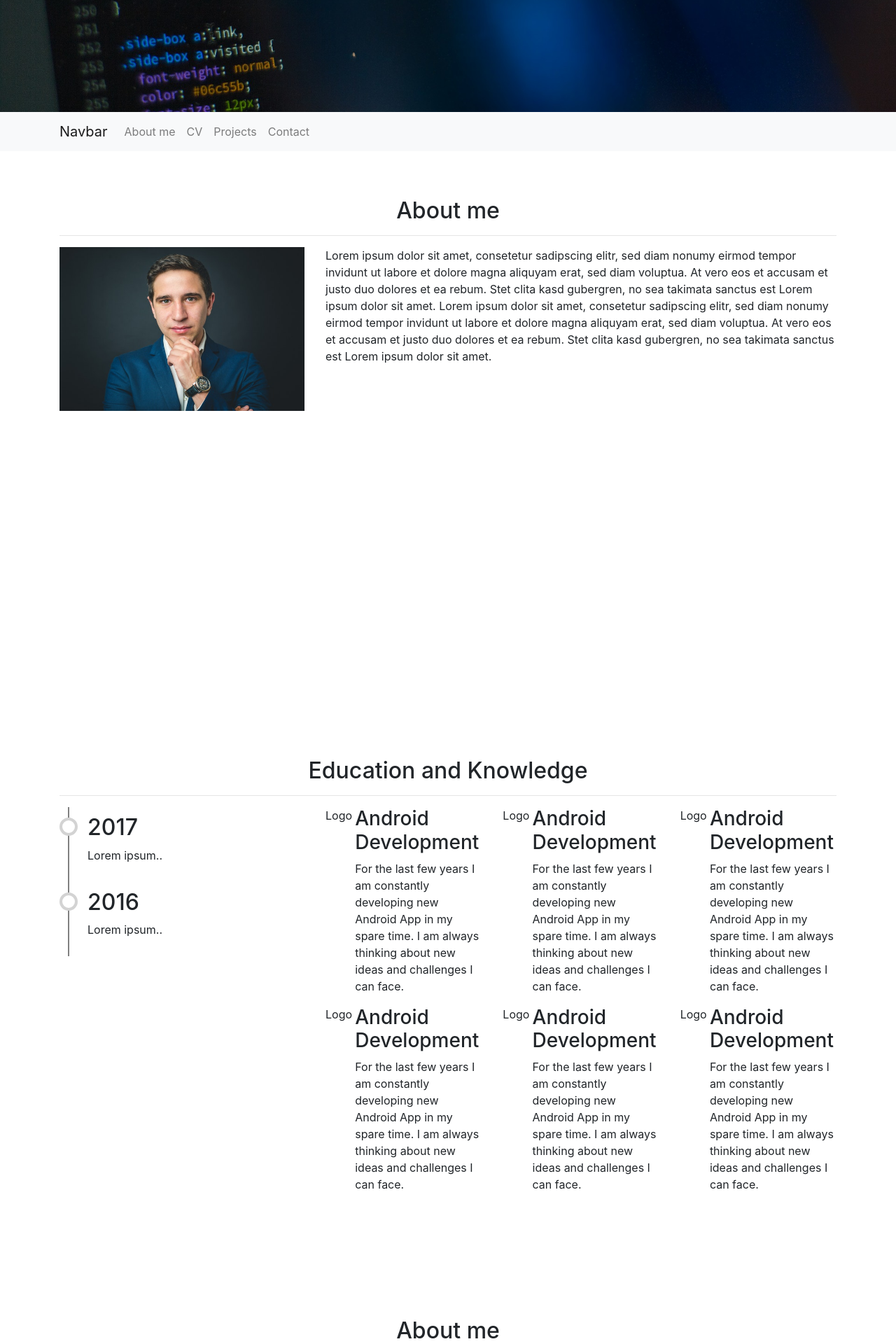
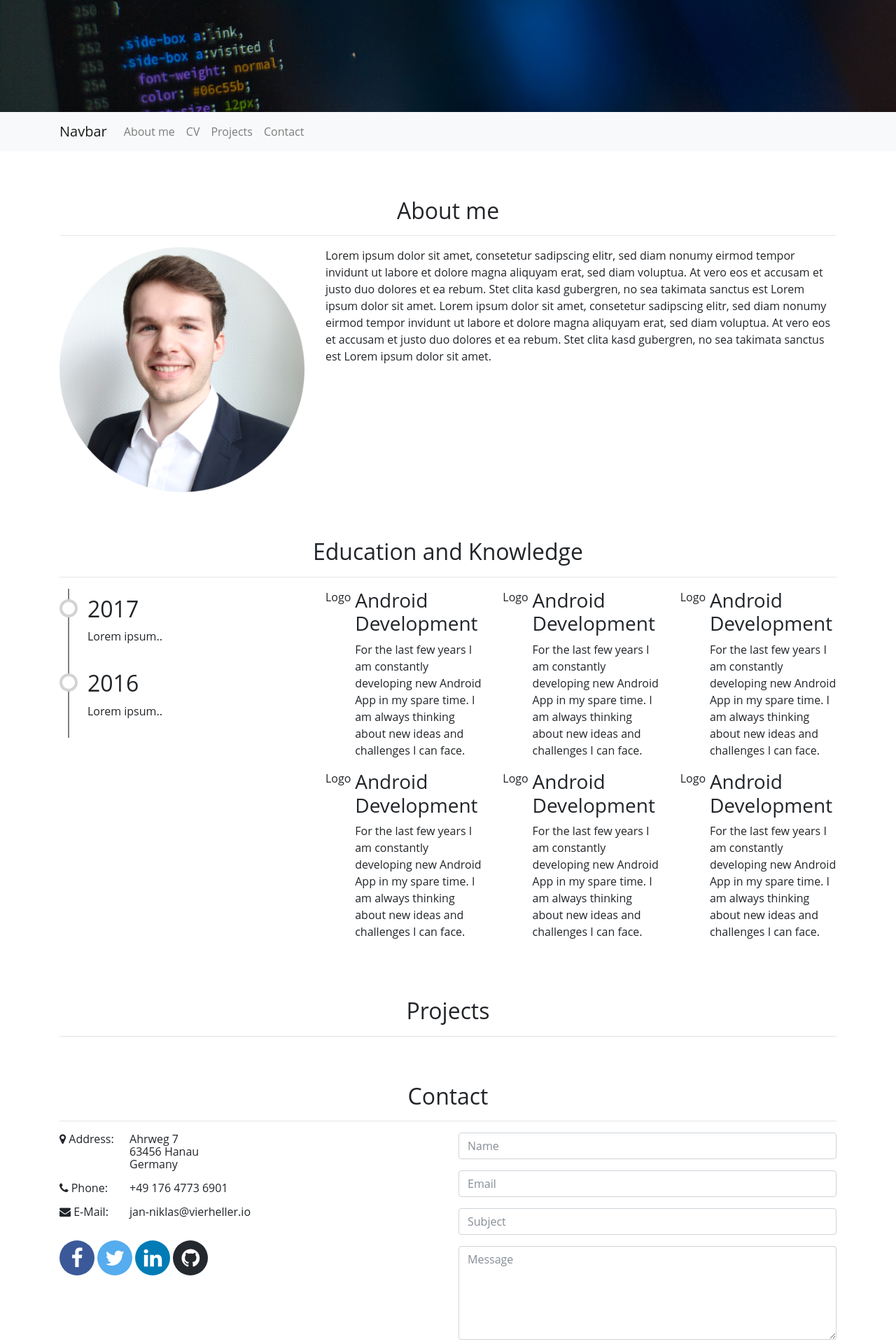
Before and after one commit to Vierheller/vierheller.tech, a PHP site: page / in a window 1280 px wide. Shown: the part 640-2560 px from the top of the page at 70% size. Run offline with PHP 8.4, Linux system fonts and the light colour scheme; some libraries are stand-ins or nearby versions.

Commit message:
Implemented contact area

```diff
--- a/output/css/style.css
+++ b/output/css/style.css
@@ -1,5 +1,11 @@
+/*
+-----------------------------------------------------
+  General Layout
+-----------------------------------------------------
+*/
 html body {
   box-sizing: border-box;
+  font-family: 'Open Sans', sans-serif;
 }
 #btn-landing {
   margin-top: 30px;
@@ -38,6 +44,11 @@ section#section-header > div.header-container h3 {
   top: 0;
   width: 100%;
 }
+/*
+-----------------------------------------------------
+  Fine tuning
+-----------------------------------------------------
+*/
 #navWrap {
   height: 56px;
 }
@@ -62,6 +73,9 @@ section#section-header > div.header-container h3 {
   list-style-type: none;
   line-height: 50px;
 }
+/*
+  Timeline for CV
+ */
 .timeline {
   position: relative;
   max-width: 1200px;
@@ -108,9 +122,82 @@ section#section-header > div.header-container h3 {
   border-radius: 50%;
   z-index: 1;
 }
+.contact-box {
+  margin-bottom: 16px;
+  line-height: 18px;
+}
+.contact-box h3 {
+  font-size: 16px;
+  margin: 0;
+  float: left;
+  width: 100px;
+}
+.contact-box span {
+  display: inline-block;
+}
+.contact-box:after {
+  clear: both;
+}
+.clear {
+  clear: both;
+}
+/*
+  Social Media Buttons
+*/
+.social-media-buttons {
+  padding-left: 0;
+  margin-top: 16px;
+  text-align: center;
+/* Style all font awesome icons */
+/* Add a hover effect if you want */
+/* Set a specific color for each brand */
+/* Facebook */
+/* Twitter */
+}
+.social-media-buttons > li {
+  display: inline;
+  width: 30px;
+  margin: 0 8px 0 8px;
+}
+.social-media-buttons .fa {
+  padding: 10px;
+  font-size: 30px;
+  width: 50px;
+  height: 50px;
+  text-align: center;
+  text-decoration: none;
+  border-radius: 50%;
+}
+.social-media-buttons .fa:hover {
+  opacity: 0.7;
+}
+.social-media-buttons .fa-facebook {
+  background: #3b5998;
+  color: #fff;
+}
+.social-media-buttons .fa-twitter {
+  background: #55acee;
+  color: #fff;
+}
+.social-media-buttons .fa-linkedin {
+  background: #007bb5;
+  color: #fff;
+}
+.social-media-buttons .fa-github {
+  background: #24292e;
+  color: #fff;
+}
 footer .container {
   border-top: 1px solid #000;
   line-height: 50px;
   height: 50px;
   text-align: center;
 }
+@media (min-width: 768px) {
+  .social-media-buttons {
+    text-align: left;
+  }
+  .social-media-buttons li {
+    margin: 0;
+  }
+}
--- a/output/index.html
+++ b/output/index.html
@@ -7,7 +7,7 @@
         <meta name="viewport" content="width=device-width, initial-scale=1">
         <link rel="stylesheet" href="css/lib/normalize/normalize.css">
         <link rel="stylesheet" href="css/style.css">
-        <link rel="stylesheet" href="css/lib/bootstrap4/bootstrap.min.css" integrity="sha384-PsH8R72JQ3SOdhVi3uxftmaW6Vc51MKb0q5P2rRUpPvrszuE4W1povHYgTpBfshb" crossorigin="anonymous">
+        <link rel="stylesheet" href="css/lib/bootstrap4/bootstrap.min.css">
         <link rel="stylesheet" href="css/lib/font-awesome/css/font-awesome.min.css">
     </head>
     <body>
@@ -46,7 +46,7 @@
             </nav>
         </section>
 
-        <section id="section-about" class="content fullscreen-min">
+        <section id="section-about" class="content">
             <div class="container">
                 <div class="title">
                     <h2>About me</h2>
@@ -55,7 +55,7 @@
 
                 <div class="row information">
                     <div class="col-sm-12 col-md-4">
-                        <img class="img" src="img/portrait.jpeg">
+                        <img class="img" src="img/portrait.png">
                     </div>
                     <div class="col-sm-12 col-md-8">
                         <p>
@@ -69,11 +69,13 @@
                         </p>
                     </div>
                 </div>
+
+
             </div>
         </section>
 
 
-        <section id="section-cv" class="content fullscreen-min">
+        <section id="section-cv" class="content">
             <div class="container">
                 <div class="title">
                     <h2>Education and Knowledge</h2>
@@ -165,25 +167,96 @@
             </div>
         </section>
 
-        <section id="section-projects" class="content fullscreen-min">
+        <section id="section-projects" class="content">
             <div class="container">
                 <div class="title">
-                    <h2>About me</h2>
+                    <h2>Projects</h2>
                     <hr>
                 </div>
 
-                Projects
+
             </div>
         </section>
 
-        <section id="section-contact" class="content fullscreen-min">
+        <section id="section-contact" class="content">
             <div class="container">
                 <div class="title">
-                    <h2>About me</h2>
+                    <h2>Contact</h2>
                     <hr>
                 </div>
 
-                Contact
+            <div class="row">
+                <div class="col-md-6">
+                    <div class="contact-box address">
+                        <h3><i class="fa fa-map-marker"></i> Address:</h3>
+                        <span>
+                            Ahrweg 7
+                            <br>
+                            63456 Hanau
+                            <br>
+                            Germany
+                        </span>
+                    </div>
+                    <div class="clear"></div>
+                    <div class="contact-box phone">
+                        <h3><i class="fa fa-phone"></i> Phone:</h3>
+                        <span>
+                            +49 176 4773 6901
+                        </span>
+                    </div>
+                    <div class="clear"></div>
+
+                    <div class="contact-box mail">
+                        <h3><i class="fa fa-envelope"></i> E-Mail:</h3>
+                        <span>
+                            jan-niklas@vierheller.io
+                        </span>
+                    </div>
+                    <div class="clear"></div>
+
+                    <ul class="social-media-buttons">
+                        <li>
+                            <a href="#" class="fa fa-facebook"></a>
+                        </li>
+                        <li>
+                            <a href="#" class="fa fa-twitter"></a>
+                        </li>
+                        <li>
+                            <a href="#" class="fa fa-linkedin"></a>
+                        </li>
+                        <li>
+                            <a href="#" class="fa fa-github"></a>
+                        </li>
+                    </ul>
+
+                </div>
+                <div class="col-md-6 wow fadeInUp delay-05s">
+                    <div class="form">
+                        <div id="error-message"></div>
+                        <form action="" method="post" role="form" class="contactForm">
+                            <div class="form-group">
+                                <input type="text" name="name" class="form-control input-text" id="name" placeholder="Name" data-rule="minlen:4" data-msg="Please enter at least 4 chars" />
+                                <div class="validation"></div>
+                            </div>
+                            <div class="form-group">
+                                <input type="email" class="form-control input-text" name="email" id="email" placeholder="Email" data-rule="email" data-msg="Please enter a valid email" />
+                                <div class="validation"></div>
+                            </div>
+                            <div class="form-group">
+                                <input type="text" class="form-control input-text" name="subject" id="subject" placeholder="Subject" data-rule="minlen:4" data-msg="Please enter at least 8 chars of subject" />
+                                <div class="validation"></div>
+                            </div>
+                            <div class="form-group">
+                                <textarea class="form-control input-text text-area" name="message" rows="5" data-rule="required" data-msg="Please write something for us" placeholder="Message"></textarea>
+                                <div class="validation"></div>
+                            </div>
+                            <div id="message-send" style="display: none">Thank you! The message has been sent.</div>
+                            <div class="text-center"><button type="submit" class="btn btn-primary">Send Message</button></div>
+                        </form>
+                    </div>
+                </div>
+            </div>
+
             </div>
         </section>
 
@@ -195,7 +268,7 @@
 
         <script src="js/lib/jquery/jquery-3.2.1.min.js" ></script>
         <script src="js/navbarBehaviour.js"></script>
-        <script src="https://cdnjs.cloudflare.com/ajax/libs/popper.js/1.12.3/umd/popper.min.js" integrity="sha384-vFJXuSJphROIrBnz7yo7oB41mKfc8JzQZiCq4NCceLEaO4IHwicKwpJf9c9IpFgh" crossorigin="anonymous"></script>
-        <script src="js/lib/bootstrap4/bootstrap.min.js" integrity="sha384-alpBpkh1PFOepccYVYDB4do5UnbKysX5WZXm3XxPqe5iKTfUKjNkCk9SaVuEZflJ" crossorigin="anonymous"></script>
+        <script src="https://cdnjs.cloudflare.com/ajax/libs/popper.js/1.12.3/umd/popper.min.js"></script>
+        <script src="js/lib/bootstrap4/bootstrap.min.js"></script>
     </body>
 </html>
--- a/output/js/navbarBehaviour.js
+++ b/output/js/navbarBehaviour.js
@@ -121,8 +121,7 @@ function getNav() {
 }
 
 function getNavHeight() {
-    var height = $('#nav').outerHeight();
-    console.log(height)
+    const height = $('#nav').outerHeight();
     return height
 }
 
--- a/package.json
+++ b/package.json
@@ -5,7 +5,7 @@
   "main": "",
   "scripts": {
     "test": "echo \"Error: no test specified\" && exit 1",
-    "styl-w": "stylus -w -o ./output/css"
+    "styl-w": "stylus -w ./stylus -o ./output/css"
   },
   "repository": {
     "type": "git",
```
Also changed, not shown: style.styl (deleted, +0 -122 lines), stylus/style.styl (added, +222 -0 lines), output/img/portrait.jpeg (deleted), output/img/portrait.png (added).
